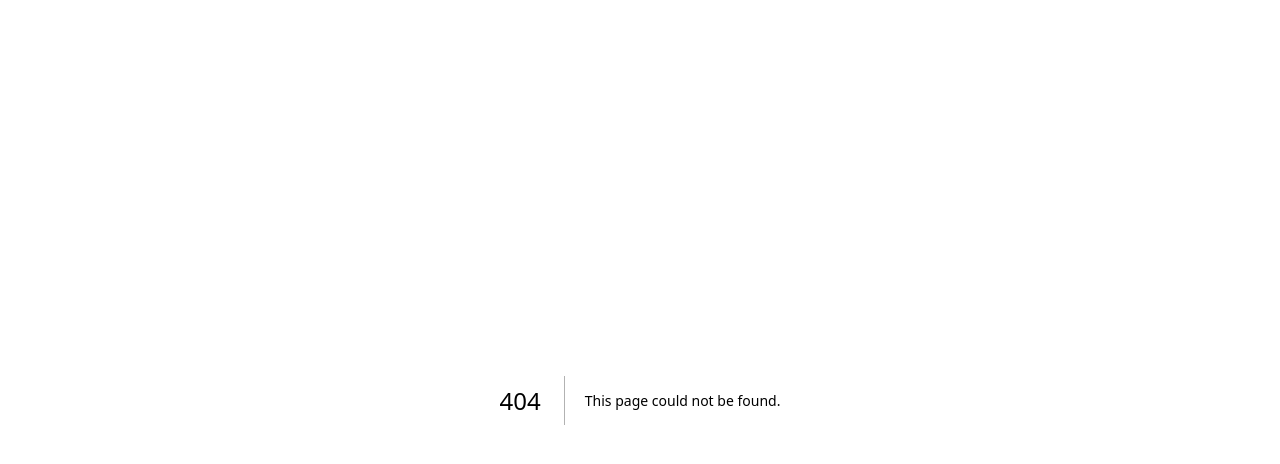
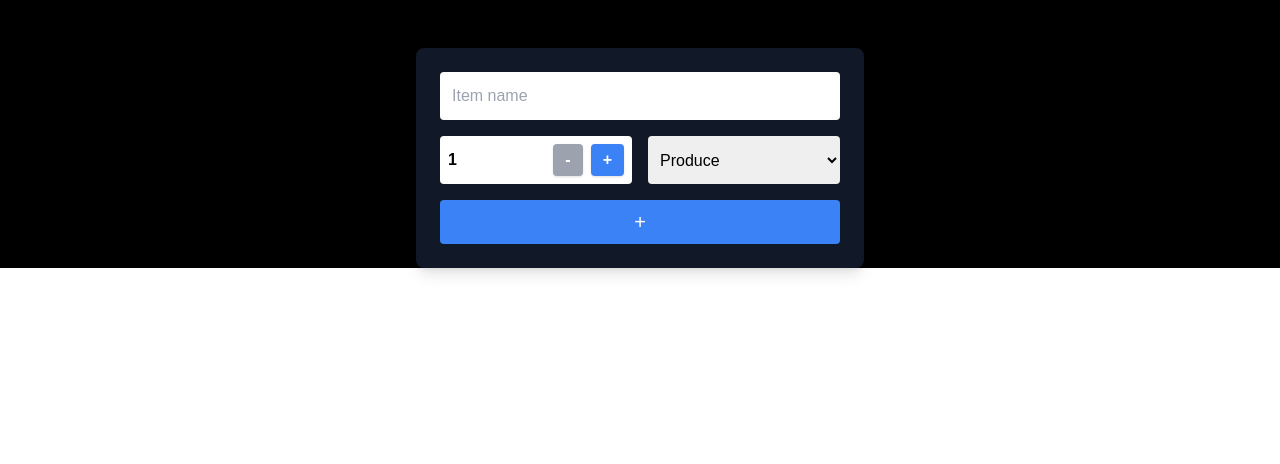
Before and after one commit to Jasdhillon24/cprg306-assignments, a Next.js app: page /week-5 in a window 1280 px wide. Before the commit this address had no page. Shown: the top 464 px of the page. Built offline with nearby package versions, Linux system fonts and the light colour scheme.

Commit message:
Add Week 5 assignment

```diff
--- a/app/page.js
+++ b/app/page.js
@@ -4,7 +4,7 @@
   return (
     <main className="p-6">
       <h1 className="text-2xl font-bold">CPRG 306: Web Development 2 - Assignments</h1>
-      <ul className="mt-4">
+      <ul className="mt-4 space-y-2">
         <li>
           <Link href="/week-2" className="text-blue-500 hover:underline">
             Go to Week 2 Assignment
@@ -20,6 +20,11 @@
             Go to Week 4 Assignment
           </Link>
         </li>
+        <li>
+          <Link href="/week-5" className="text-blue-500 hover:underline">
+            Go to Week 5 Assignment
+          </Link>
+        </li>
       </ul>
     </main>
   );
--- /dev/null
+++ b/app/week-5/new-item.js
@@ -0,0 +1,107 @@
+"use client";
+
+import { useState } from "react";
+
+export default function NewItem() {
+  const [name, setName] = useState("");
+  const [quantity, setQuantity] = useState(1);
+  const [category, setCategory] = useState("produce");
+
+  const increment = () => {
+    if (quantity < 20) setQuantity(quantity + 1);
+  };
+
+  const decrement = () => {
+    if (quantity > 1) setQuantity(quantity - 1);
+  };
+
+  const handleSubmit = (event) => {
+    event.preventDefault();
+
+    const item = { name, quantity, category };
+    console.log("New item:", item);
+    alert(`Added item: ${name}, quantity: ${quantity}, category: ${category}`);
+
+    setName("");
+    setQuantity(1);
+    setCategory("produce");
+  };
+
+  return (
+    <form
+      onSubmit={handleSubmit}
+      className="bg-[#111827] text-white p-6 rounded-lg shadow-lg w-[28rem] space-y-4"
+    >
+      {/* Name Input */}
+      <input
+        type="text"
+        value={name}
+        onChange={(e) => setName(e.target.value)}
+        required
+        placeholder="Item name"
+        className="w-full p-3 rounded text-black"
+      />
+
+      {/* Quantity + Category */}
+      <div className="flex gap-4">
+        {/* Quantity Controls */}
+        <div className="flex items-center justify-between bg-white p-2 rounded w-1/2">
+          <span className="text-black font-semibold">{quantity}</span>
+          <div className="flex gap-2">
+            <button
+              type="button"
+              onClick={decrement}
+              disabled={quantity === 1}
+              className={`px-3 py-1 rounded text-white font-bold shadow ${
+                quantity === 1
+                  ? "bg-gray-400 cursor-not-allowed"
+                  : "bg-blue-500 hover:bg-blue-700"
+              }`}
+            >
+              -
+            </button>
+            <button
+              type="button"
+              onClick={increment}
+              disabled={quantity === 20}
+              className={`px-3 py-1 rounded text-white font-bold shadow ${
+                quantity === 20
+                  ? "bg-gray-400 cursor-not-allowed"
+                  : "bg-blue-500 hover:bg-blue-700"
+              }`}
+            >
+              +
+            </button>
+          </div>
+        </div>
+
+        {/* Category Dropdown */}
+        <select
+          value={category}
+          onChange={(e) => setCategory(e.target.value)}
+          className="w-1/2 p-2 rounded text-black"
+        >
+          <option value="produce">Produce</option>
+          <option value="dairy">Dairy</option>
+          <option value="bakery">Bakery</option>
+          <option value="meat">Meat</option>
+          <option value="frozen foods">Frozen Foods</option>
+          <option value="canned goods">Canned Goods</option>
+          <option value="dry goods">Dry Goods</option>
+          <option value="beverages">Beverages</option>
+          <option value="snacks">Snacks</option>
+          <option value="household">Household</option>
+          <option value="other">Other</option>
+        </select>
+      </div>
+
+      {/* Submit Button */}
+      <button
+        type="submit"
+        className="w-full bg-blue-500 hover:bg-blue-700 text-white px-4 py-2 rounded text-xl"
+      >
+        +
+      </button>
+    </form>
+  );
+}
--- /dev/null
+++ b/app/week-5/page.js
@@ -0,0 +1,9 @@
+import NewItem from "./new-item";
+
+export default function Page() {
+  return (
+    <main className="bg-black flex justify-center pt-12">
+      <NewItem />
+    </main>
+  );
+}
```
